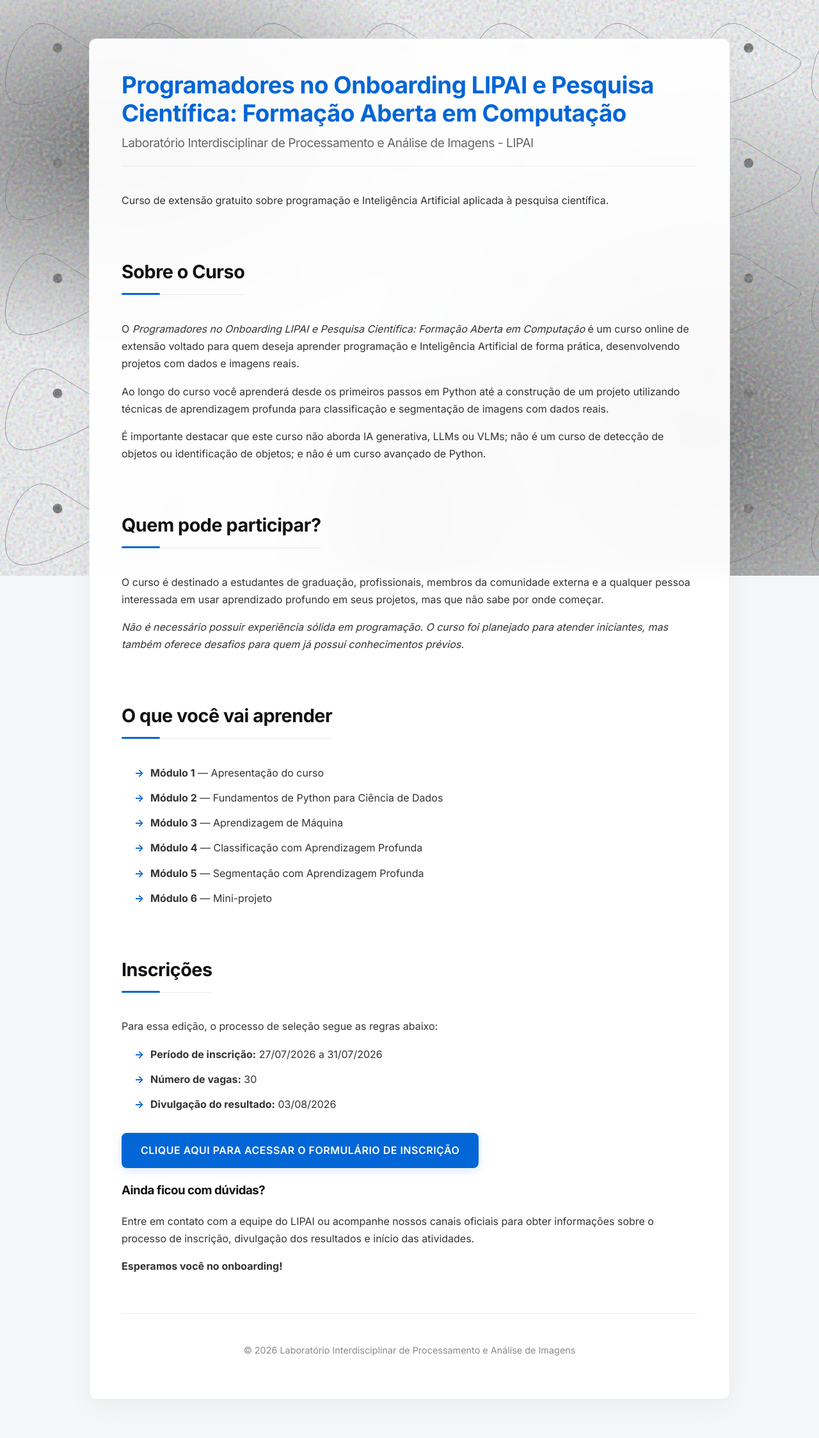
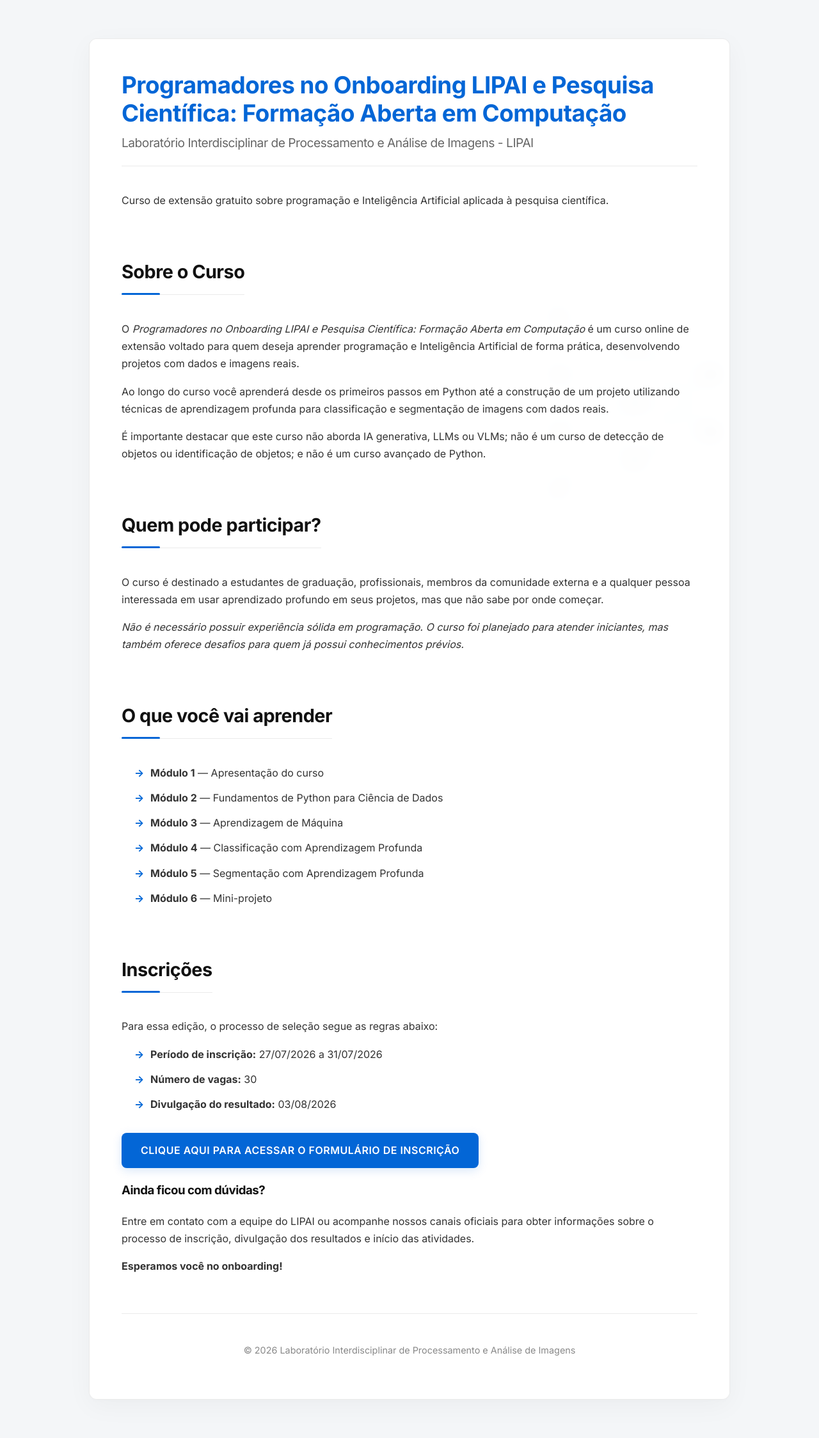
Before and after one commit to LIPAI-Org/onboarding, a Jekyll site: the page built from index.md, in a window 1280 px wide. Shown: the whole page at 64% size. Built offline with Jekyll 4.4.1, drawn with Linux system fonts in a browser that asks for light colours.

Commit message:
Set background opacity variables to 0.00

```diff
--- a/assets/css/style.css
+++ b/assets/css/style.css
@@ -10,8 +10,8 @@
 
     /* VARIÁVEIS DE CONTROLE DE OPACIDADE DO BACKGROUND */
     /* Aumente esses valores (de 0.0 a 1.0) para deixar os fundos mais escuros/visíveis */
-    --bg-histo-opacity: 0.60;      /* Controla a opacidade das formas celulares */
-    --bg-noise-opacity: 0.60;      /* Controla a textura de ruído da microscopia */
+    --bg-histo-opacity: 0.00;      /* Controla a opacidade das formas celulares */
+    --bg-noise-opacity: 0.00;      /* Controla a textura de ruído da microscopia */
     --bg-network-opacity: 0.60;    /* Controla a opacidade do diagrama da rede neural */
 }
 
```
